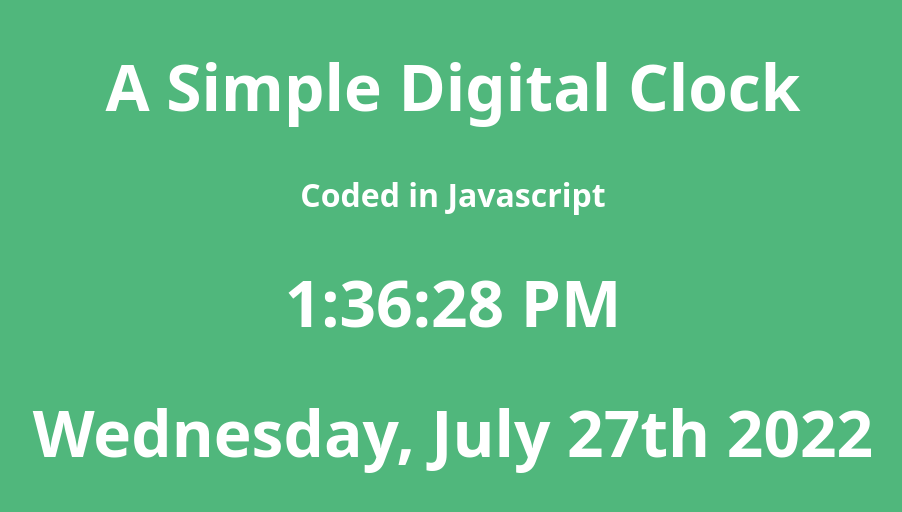
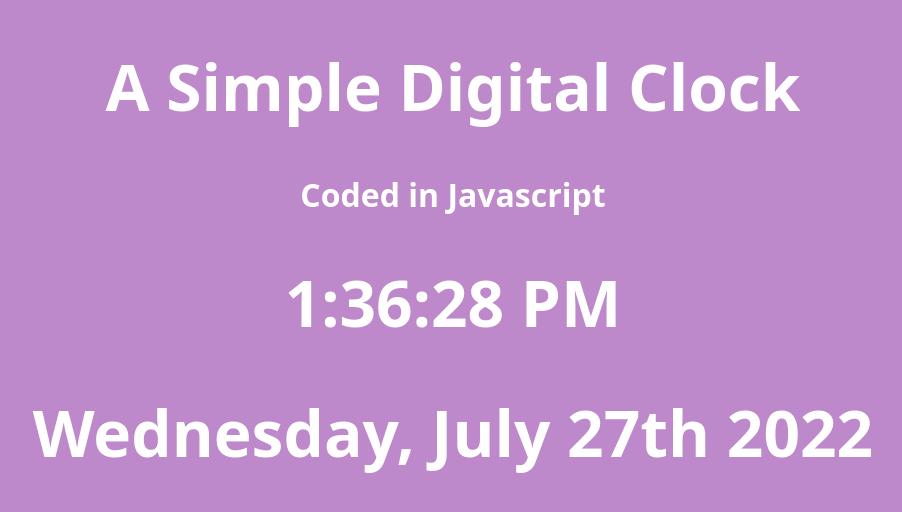
Before and after one commit to roconnell15/roconnell15.github.io, a plain HTML site: page projects/what-time-is-it/index.html in a window 1280 px wide. Shown: the whole page, without its empty margins (187-1089 px from the left). Drawn offline with Linux system fonts and the light colour scheme.

```diff
--- a/projects/what-time-is-it/index.html
+++ b/projects/what-time-is-it/index.html
@@ -4,10 +4,19 @@
     <meta charset="UTF-8">
     <meta name="viewport" content="width=device-width, initial-scale=2.0">
     <title>What time is it?</title>
+<!-- A WORK IN PROGRESS ON ROTATING BACKGROUND COLOR -->
+    <!-- <script type="text/javascript">
+        function random_colo(){
+            var color="#";
+            var letters=['000000', 'FF0000', '00FF00', '0000FF', 'FFFF00', '00FFFF', 'FF00FF', 'C0C0C0'];
+            color+=letters[Math.floor(Math.random()*letters.legnth)];
+            document.getElementById('change').style.background=color;
+        }
+    </script> -->
     <style>
         body {
         font-family: system-ui;
-        background: #50B77C;
+        background: #bd89ca;
         color: white;
         text-align: center;
         zoom: 200%;
@@ -15,7 +24,7 @@
         }
     </style>
 </head>
-<body>
+<body id="change" onload="return random_colo()">
     <div class="title-container">
         <h1>A Simple Digital Clock</h1>
         <h4>Coded in Javascript</h4>
```
